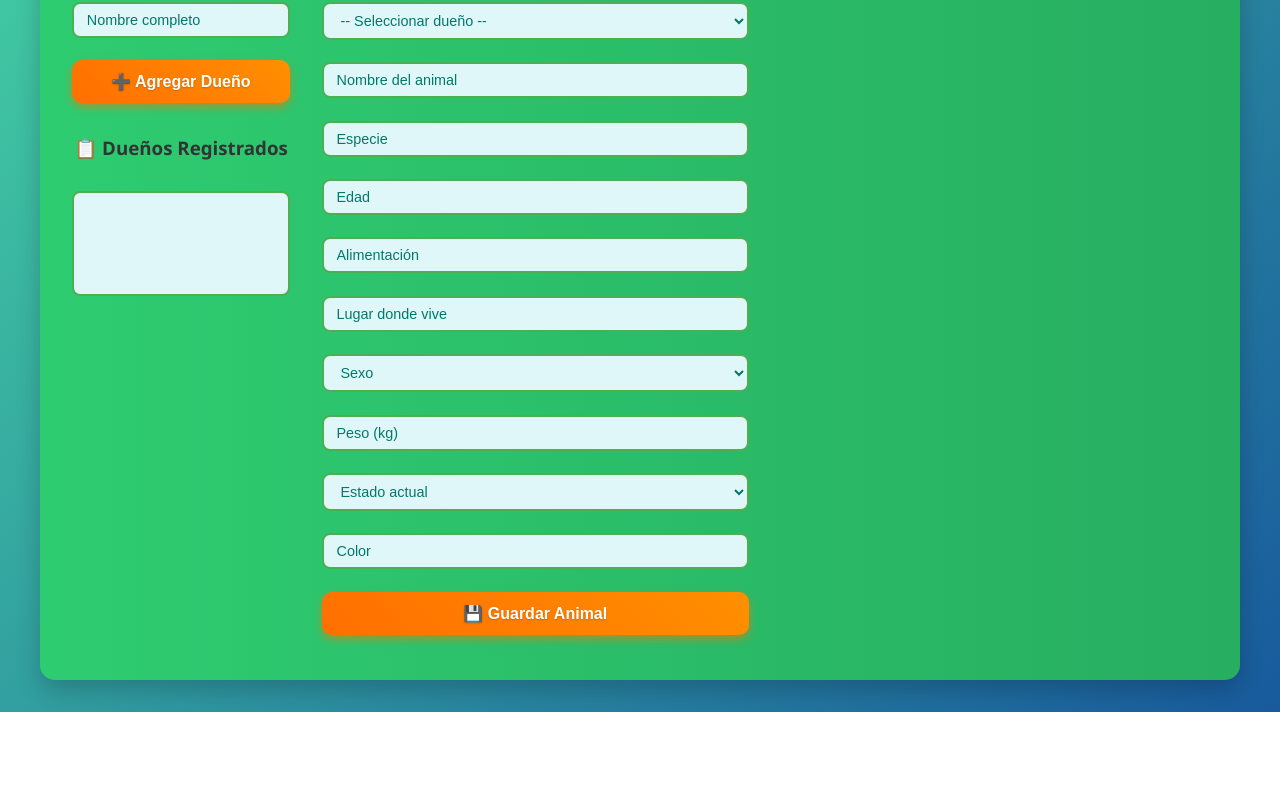
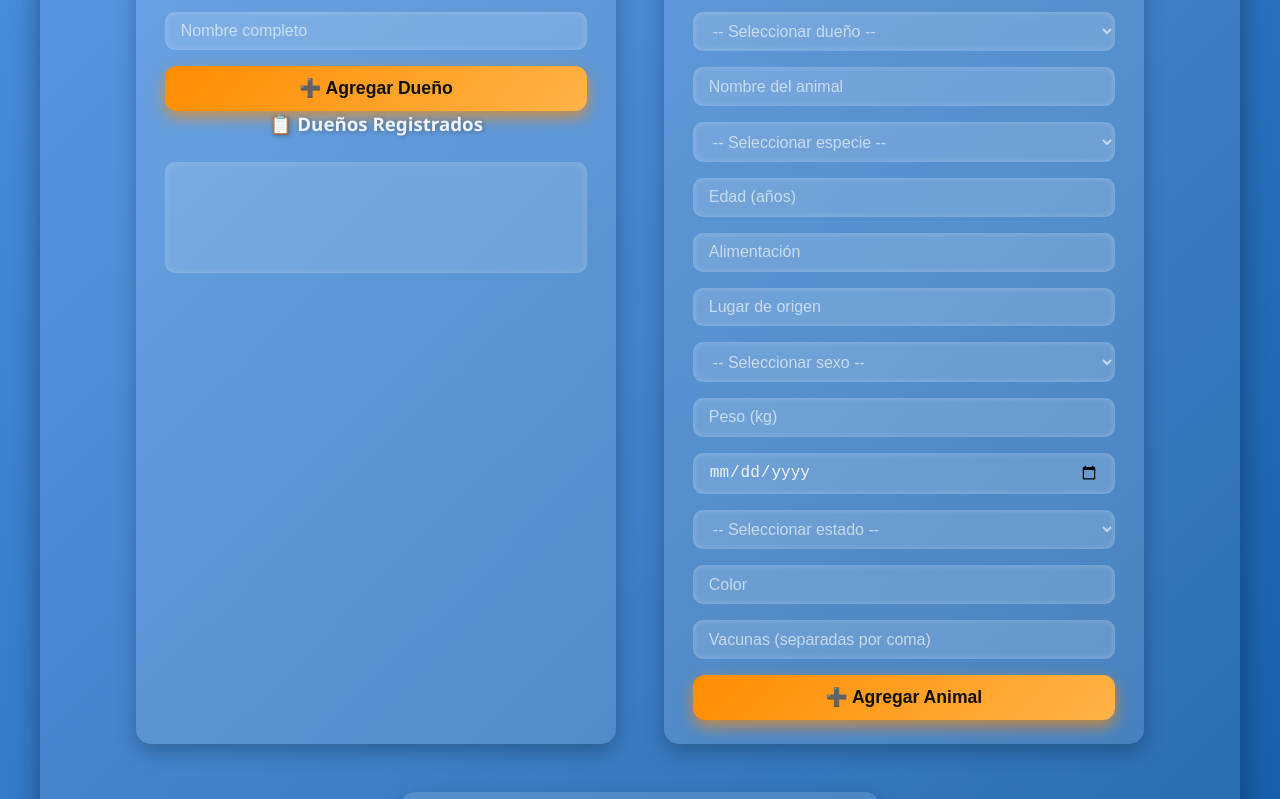
Before and after one commit to JenniferMaritzaToctaguano/ProyectoFinal, a website: page frontend/index.html in a window 1280 px wide. Shown: the part 135-934 px from the top of the page. Before the commit the page ends 847 px from the top, so only its background shows below. Drawn offline with Linux system fonts and the light colour scheme; no server answers.

Commit message:
Mejorando la interfaz del Diseño en index.html

```diff
--- a/frontend/index.html
+++ b/frontend/index.html
@@ -4,107 +4,159 @@
   <meta charset="UTF-8" />
   <title>Zoológico Web</title>
   <style>
+    /* Reset básico */
     * {
       box-sizing: border-box;
+      margin: 0;
+      padding: 0;
     }
 
     body {
-      font-family: 'Segoe UI', sans-serif;
-      background: linear-gradient(135deg, #43cea2, #185a9d);
-      margin: 0;
-      padding: 2rem;
+      font-family: 'Segoe UI', Tahoma, Geneva, Verdana, sans-serif;
+      background: linear-gradient(135deg, #4a90e2, #145ea8);
+      min-height: 100vh;
       display: flex;
       flex-direction: column;
       align-items: center;
-      min-height: 100vh;
-    }
-
-  .container {
-  background: linear-gradient(to right, #2ecc71, #27ae60); /* Verde selva */
-  padding: 2rem;
-  border-radius: 15px;
-  box-shadow: 0 10px 25px rgba(0, 0, 0, 0.2);
-  width: 95vw;
-  max-width: 1200px;
-  display: flex;
-  flex-wrap: wrap;
-  gap: 2rem;
-}
-
-
-    .formulario,
-    .lista {
-      flex: 1 1 320px;
-      min-width: 300px;
-      max-width: 500px;
+      padding: 2rem 1rem;
+      color: #f0f4f8;
+      user-select: none;
     }
 
     h1, h2, h3 {
       text-align: center;
-      color: #333;
+      margin-bottom: 1rem;
+      font-weight: 700;
+      color: #f0f4f8;
+      text-shadow: 1px 1px 5px rgba(0,0,0,0.3);
+    }
+
+    .container {
+      background: rgba(255, 255, 255, 0.08);
+      padding: 2rem 2.5rem;
+      border-radius: 20px;
+      box-shadow: 0 12px 30px rgba(0, 0, 0, 0.4);
+      width: 100%;
+      max-width: 1200px;
+      display: flex;
+      gap: 3rem;
+      flex-wrap: wrap;
+      justify-content: center;
+    }
+
+    /* Contenedores formulario y lista */
+    .formulario,
+    .lista,
+    /* El contenedor dueño que no tenía clase, le asigno flex para que sea consistente */
+    .container > div:first-child {
+      background: rgba(255, 255, 255, 0.12);
+      border-radius: 15px;
+      padding: 1.5rem 1.8rem;
+      box-shadow: 0 8px 20px rgba(0, 0, 0, 0.25);
+      flex: 1 1 360px;
+      min-width: 320px;
+      max-width: 480px;
+      display: flex;
+      flex-direction: column;
+    }
+
+    /* Inputs y selects */
+    input,
+    select {
+      font-size: 1rem;
+      padding: 0.65rem 1rem;
+      border-radius: 10px;
+      border: none;
+      background-color: rgba(255, 255, 255, 0.15);
+      color: #f0f4f8;
+      box-shadow: inset 0 0 6px rgba(255, 255, 255, 0.25);
+      transition: background-color 0.3s ease, box-shadow 0.3s ease;
+      outline-offset: 3px;
+      outline-color: transparent;
+      cursor: text;
+    }
+
+    input::placeholder,
+    select {
+      color: rgba(240, 244, 248, 0.7);
+    }
+
+    input:focus,
+    select:focus {
+      background-color: rgba(255, 255, 255, 0.35);
+      box-shadow: 0 0 12px 3px rgba(74, 144, 226, 0.8);
+      outline-color: #4a90e2;
+      color: #072146;
+      font-weight: 600;
+      cursor: text;
+    }
+
+    /* Botones */
+    button {
+      background: linear-gradient(135deg, #ff8c00, #ffb347);
+      border: none;
+      color: #0f0f0f;
+      font-weight: 700;
+      padding: 0.75rem 1.4rem;
+      border-radius: 12px;
+      cursor: pointer;
+      box-shadow: 0 6px 15px rgba(255, 140, 0, 0.7);
+      transition: background 0.35s ease, box-shadow 0.35s ease, transform 0.2s ease;
+      font-size: 1.1rem;
+      user-select: none;
+    }
+
+    button:hover {
+      background: linear-gradient(135deg, #ffb347, #ff8c00);
+      box-shadow: 0 8px 22px rgba(255, 179, 71, 0.85);
+      transform: translateY(-2px);
+    }
+
+    button:active {
+      transform: translateY(1px);
+      box-shadow: 0 4px 10px rgba(255, 140, 0, 0.6);
     }
 
     form {
       display: flex;
       flex-direction: column;
-      gap: 0.6rem;
-      margin-top: 1rem;
+      gap: 1rem;
+      margin-top: 0.6rem;
     }
 
-    input,
-    select,
-    button {
-      padding: 0.5rem 0.8rem; /* Más pequeño */
-      font-size: 0.9rem; /* Tamaño reducido */
-      border-radius: 8px;
-      border: 2px solid #4caf50;
-      transition: border-color 0.3s ease, box-shadow 0.3s ease;
-      width: 100%;
-      box-sizing: border-box;
-      background-color: #e0f7fa; /* Color llamativo claro */
-      color: #004d40; /* Texto oscuro para buen contraste */
+    /* Lista dueños */
+    #duenio-lista {
+      margin-top: 0.6rem;
+      border-radius: 10px;
+      background: rgba(255, 255, 255, 0.12);
+      color: #e1e9f0;
+      border: none;
+      box-shadow: inset 0 0 8px rgba(255, 255, 255, 0.2);
+      cursor: pointer;
+      user-select: none;
     }
 
-    input::placeholder,
-    select {
-      color: #00796b; /* Placeholder y texto select */
+    /* Lista animales */
+    .lista {
+      max-height: 520px;
+      overflow-y: auto;
+      padding-right: 1rem;
+      scrollbar-width: thin;
+      scrollbar-color: #ffb347 transparent;
     }
 
-    input:focus,
-    select:focus {
-      border-color: #00796b; /* Verde más oscuro al enfocar */
-      box-shadow: 0 0 8px #4db6ac; /* Luz suave */
-      outline: none;
-      background-color: #b2dfdb; /* Fondo más intenso al foco */
-      color: #004d40;
+    /* Scrollbar para navegadores Webkit */
+    .lista::-webkit-scrollbar {
+      width: 8px;
     }
-
-    button {
-      background: linear-gradient(45deg, #ff6f00, #ff8f00);
-      color: white;
-      font-weight: 700;
-      border: none;
-      cursor: pointer;
-      box-shadow: 0 4px 8px rgba(255, 111, 0, 0.6);
-      text-shadow: 0 1px 2px rgba(0,0,0,0.2);
-      transition: background 0.3s ease, box-shadow 0.3s ease;
-      font-size: 1rem; /* Botones un poco más grandes */
-      padding: 0.75rem 1.2rem;
+    .lista::-webkit-scrollbar-track {
+      background: transparent;
+    }
+    .lista::-webkit-scrollbar-thumb {
+      background-color: #ffb347;
       border-radius: 10px;
-    }
-
-    button:hover {
-      background: linear-gradient(45deg, #ff8f00, #ff6f00);
-      box-shadow: 0 6px 12px rgba(255, 143, 0, 0.8);
-    }
-
-    /* Un poco de espacio extra entre campos */
-    form > * {
-      margin-bottom: 0.8rem;
-    }
-
-    #duenio-lista {
-      margin-top: 0.5rem;
+      border: 2px solid transparent;
+      background-clip: content-box;
     }
 
     ul {
@@ -114,47 +166,77 @@
     }
 
     li {
-      background: aqua;
-      border: 1px solid #b2f2bb;
-      margin-bottom: 1rem;
-      padding: 1rem;
-      border-left: 5px solid #38c172;
-      border-radius: 10px;
-      position: relative;
-      box-shadow: 0 4px 10px rgba(0, 0, 0, 0.05);
+      background: rgba(255, 179, 71, 0.2);
+      border-left: 6px solid #ff8c00;
+      margin-bottom: 1.4rem;
+      padding: 1rem 1.2rem;
+      border-radius: 12px;
+      color: #222;
+      box-shadow: 0 5px 14px rgba(255, 140, 0, 0.15);
+      user-select: none;
+      font-weight: 600;
+      transition: background-color 0.3s ease;
     }
 
+    li:hover {
+      background: rgba(255, 179, 71, 0.35);
+    }
+
+    li strong {
+      color: #ff6f00;
+      font-weight: 700;
+    }
+
+    /* Botones de acción en cada animal */
     .btn-group {
       display: flex;
       justify-content: flex-end;
-      gap: 0.5rem;
-      margin-top: 0.5rem;
+      gap: 0.7rem;
+      margin-top: 0.75rem;
     }
 
     .btn-group button {
-      padding: 0.4rem 0.8rem;
-      font-size: 0.9rem;
-      border-radius: 5px;
-      background: #ffc107;
-      color: black;
-      border: none;
-      cursor: pointer;
-      transition: background 0.3s ease;
+      padding: 0.45rem 0.85rem;
+      font-size: 1rem;
+      border-radius: 8px;
+      font-weight: 600;
+      box-shadow: 0 3px 8px rgba(0,0,0,0.15);
+      transition: background 0.25s ease, box-shadow 0.25s ease;
+      user-select: none;
+    }
+
+    .btn-group button:first-child {
+      background: #ffca28;
+      color: #4a4a4a;
+    }
+
+    .btn-group button:first-child:hover {
+      background: #ffb300;
+      box-shadow: 0 5px 12px rgba(255, 179, 0, 0.5);
     }
 
     .btn-group button:last-child {
-      background: #dc3545;
+      background: #e53935;
       color: white;
     }
 
-    .btn-group button:hover {
-      opacity: 0.9;
+    .btn-group button:last-child:hover {
+      background: #b71c1c;
+      box-shadow: 0 5px 12px rgba(183, 28, 28, 0.7);
     }
 
-    .lista {
-      max-height: 500px;
-      overflow-y: auto;
-      padding-right: 0.5rem;
+    /* Responsividad sencilla */
+    @media (max-width: 850px) {
+      .container {
+        flex-direction: column;
+        align-items: center;
+      }
+      .formulario,
+      .lista,
+      .container > div:first-child {
+        max-width: 100%;
+        flex-basis: auto;
+      }
     }
   </style>
 </head>
@@ -163,57 +245,60 @@
     <!-- FORMULARIO DUEÑO -->
     <div>
       <h2>👤 Agregar Dueño</h2>
-        <form id="form-duenio">
-          <input id="nombre-duenio" placeholder="Nombre completo" required />
+      <form id="form-duenio" autocomplete="off">
+        <input id="nombre-duenio" type="text" placeholder="Nombre completo" required />
         <button type="submit">➕ Agregar Dueño</button>
       </form>
       <h3>📋 Dueños Registrados</h3>
-        <select id="duenio-lista" size="5" style="width: 100%; margin-top: 0.8rem;"></select>
+      <select id="duenio-lista" size="5" aria-label="Lista de dueños registrados"></select>
     </div>
 
     <!-- FORMULARIO ANIMAL -->
     <div class="formulario">
       <h2>🐶 Agregar Animal</h2>
-      <form id="form-animal">
-        <select id="animal-duenio" required>
+      <form id="form-animal" autocomplete="off">
+        <select id="animal-duenio" required aria-label="Seleccionar dueño del animal">
           <option value="">-- Seleccionar dueño --</option>
         </select>
-        <input id="nombre" placeholder="Nombre del animal" required />
-        <input id="especie" placeholder="Especie" required />
-        <input id="edad" type="number" placeholder="Edad" required />
-        <input id="alimentacion" placeholder="Alimentación" required />
-        <input id="lugar" placeholder="Lugar donde vive" required />
-
-        <!-- Nuevos campos añadidos -->
-        <select id="sexo" required>
-          <option value="">Sexo</option>
+        <input id="nombre-animal" type="text" placeholder="Nombre del animal" required />
+        <select id="especie" required aria-label="Seleccionar especie del animal">
+          <option value="">-- Seleccionar especie --</option>
+          <option value="Perro">Perro</option>
+          <option value="Gato">Gato</option>
+          <option value="Ave">Ave</option>
+          <option value="Reptil">Reptil</option>
+          <option value="Otro">Otro</option>
+        </select>
+        <input id="edad" type="number" min="0" placeholder="Edad (años)" required />
+        <input id="alimentacion" type="text" placeholder="Alimentación" required />
+        <input id="lugar" type="text" placeholder="Lugar de origen" required />
+        <select id="sexo" required aria-label="Seleccionar sexo del animal">
+          <option value="">-- Seleccionar sexo --</option>
           <option value="Macho">Macho</option>
           <option value="Hembra">Hembra</option>
+          <option value="Indefinido">Indefinido</option>
         </select>
-        <input id="peso" type="number" step="0.01" placeholder="Peso (kg)" required />
-        <select id="estado" required>
-          <option value="">Estado actual</option>
-          <option value="Activo">Activo</option>
-          <option value="Fallecido">Fallecido</option>
-          <option value="En adopción">En adopción</option>
+        <input id="peso" type="number" min="0" step="0.1" placeholder="Peso (kg)" required />
+        <input id="fecha-adopcion" type="date" placeholder="Fecha de adopción" required />
+        <select id="estado" required aria-label="Seleccionar estado del animal">
+          <option value="">-- Seleccionar estado --</option>
+          <option value="Disponible">Disponible</option>
+          <option value="Adoptado">Adoptado</option>
+          <option value="Reservado">Reservado</option>
+          <option value="No disponible">No disponible</option>
         </select>
-        <input id="color" placeholder="Color" required />
-        <!-- Fin nuevos campos -->
-
-        <button type="submit">💾 Guardar Animal</button>
+        <input id="color" type="text" placeholder="Color" required />
+        <input id="vacunas" type="text" placeholder="Vacunas (separadas por coma)" />
+        <button type="submit">➕ Agregar Animal</button>
       </form>
     </div>
 
-    <!-- LISTA DE ANIMALES -->
+    <!-- LISTA ANIMALES -->
     <div class="lista">
-  <h1>🐾 Lista de Animales</h1>
-  <ul id="animales" class="animal-list">
-    <!-- Aquí se insertarán los animales dinámicamente -->
-  </ul>
+      <h2>🦜 Animales Registrados</h2>
+      <ul id="lista-animales"></ul>
     </div>
-
-
-
+  </div>
 <script>
     const API_URL = 'http://localhost:3000/api/animales';
 
```
Lines whose indentation alone changed are shown as unchanged.
